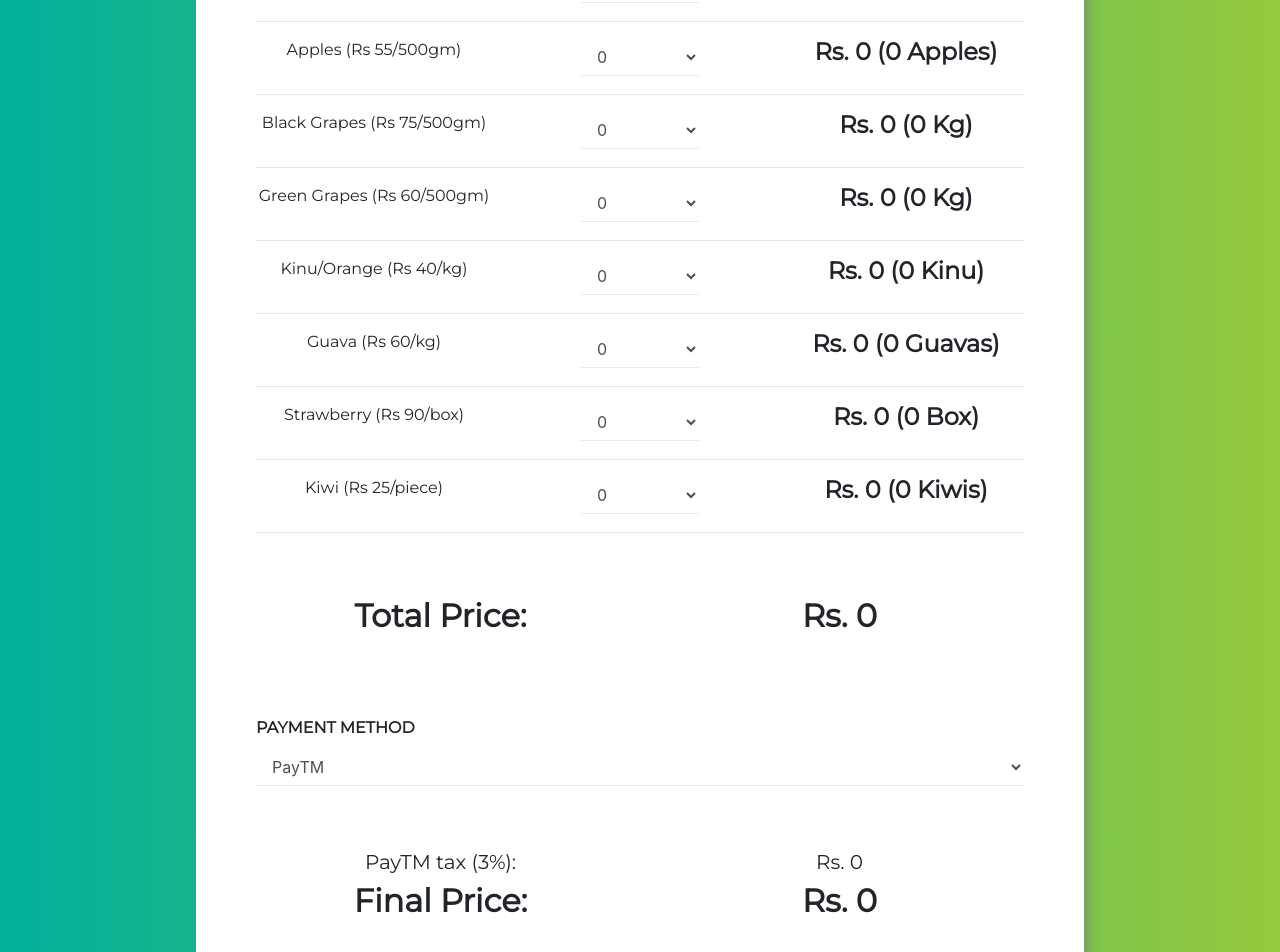
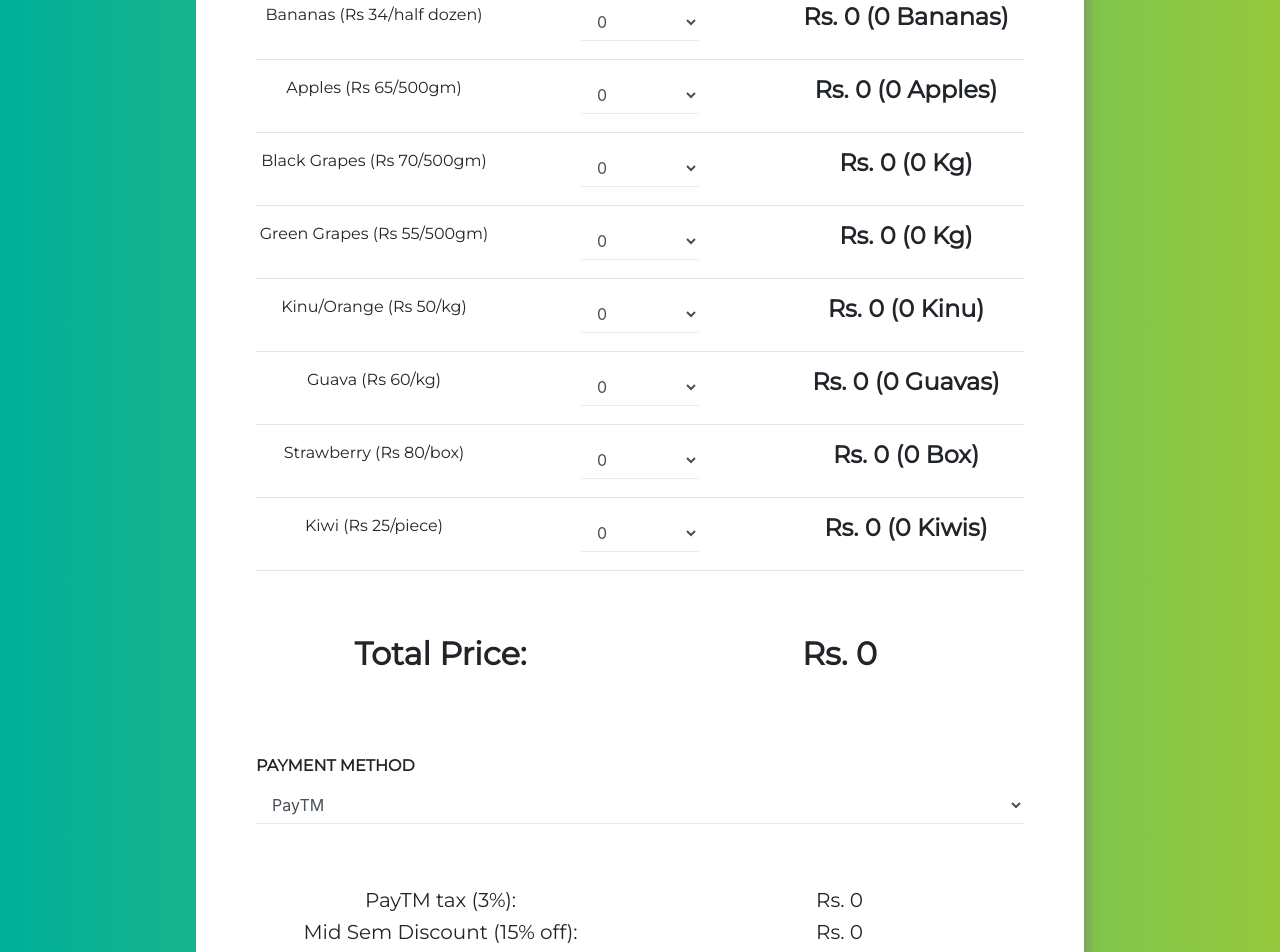
Before and after one commit to shivank1234/Fruitbasket, a React (Create React App) app: page / in a window 1280 px wide. Shown: the part 945-1897 px from the top of the page. Built offline with nearby package versions, Linux system fonts and the light colour scheme.

Commit message:
Start with create-react-app

```diff
--- a/src/App.js
+++ b/src/App.js
@@ -26,6 +26,33 @@ class App extends Component {
         }
   }
 
+  isDiscount = () => {
+    if(this.TotalPrice() > 200){
+      return (
+        <div class="row">
+          <div class="col">
+            <h5 class="text-center">Mid Sem Discount (15% off): </h5>
+          </div>
+          <div class="col">
+          <h5 class="text-center">Rs. {this.TotalPrice()*0.15}</h5>
+          </div>
+        </div>
+      );
+    }
+    else{
+      return (
+        <div class="row">
+          <div class="col">
+            <h5 class="text-center">Mid Sem Discount (15% off): </h5>
+          </div>
+          <div class="col">
+          <h5 class="text-center">Rs. 0</h5>
+          </div>
+        </div>
+      );
+    }
+  }
+
   paymentMethod = () => {
       if(this.state.method == "PayTM"){
       return (
@@ -39,6 +66,7 @@ class App extends Component {
           <h5 class="text-center">Rs. {this.TaxPrice()}</h5>
           </div>
         </div>
+        {this.isDiscount()}
         <div class="row">
           <div class="col">
             <h2 class="text-center">Final Price: </h2>
@@ -59,6 +87,7 @@ class App extends Component {
       return (
         <div>
         <br/>
+        {this.isDiscount()}
         <div class="row">
           <div class="col">
             <h2 class="text-center">Final Price: </h2>
@@ -80,6 +109,7 @@ class App extends Component {
       return (
         <div>
         <br/>
+        {this.isDiscount()}
         <div class="row">
           <div class="col">
             <h2 class="text-center">Final Price: </h2>
@@ -101,6 +131,7 @@ class App extends Component {
       return (
         <div>
         <br/>
+        {this.isDiscount()}
         <div class="row">
           <div class="col">
             <h2 class="text-center">Final Price: </h2>
@@ -121,31 +152,31 @@ class App extends Component {
   }
 
   bananaPrice = () => {
-    return this.state.bananas * 33;
+    return this.state.bananas * 34;
   }
   bananaQty = () => {
     return this.state.bananas * 6;
   }
   applePrice = () => {
-    return this.state.apples * 55;
+    return this.state.apples * 65;
   }
   appleQty = () => {
     return Math.floor(this.state.apples * 2.5);
   }
   GrapesBPrice = () => {
-    return this.state.grapes_b * 75;
+    return this.state.grapes_b * 70;
   }
   GrapesBQty = () => {
     return (this.state.grapes_b * 0.5);
   }
   GrapesGPrice = () => {
-    return this.state.grapes_g * 60;
+    return this.state.grapes_g * 55;
   }
   GrapesGQty = () => {
     return (this.state.grapes_g * 0.5);
   }
   KinuPrice = () => {
-    return this.state.kinu * 40;
+    return this.state.kinu * 50;
   }
   KinuQty = () => {
     return this.state.kinu * 5;
@@ -157,7 +188,7 @@ class App extends Component {
     return this.state.guava * 5;
   }
   StrawberryPrice = () => {
-    return this.state.strawberry * 90;
+    return this.state.strawberry * 80;
   }
   StrawberryQty = () => {
     return this.state.strawberry;
@@ -172,11 +203,15 @@ class App extends Component {
     return this.bananaPrice() + this.applePrice() + this.GrapesBPrice() + this.GrapesGPrice() + this.KinuPrice() + this.GuavaPrice() + this.StrawberryPrice() + this.KiwiPrice();
   }
   CumTotalPrice = () => {
+    var discount = 1;
+    if(this.TotalPrice() > 200){
+      discount = 0.85
+    }
     if(this.state.method == "PayTM"){
-    return Math.ceil(this.TotalPrice() + this.TaxPrice());
+    return Math.ceil(this.TotalPrice()*discount + this.TaxPrice());
   }
   else{
-    return this.TotalPrice();
+    return this.TotalPrice()*discount;
   }
   }
   TaxPrice = () => {
@@ -251,6 +286,7 @@ class App extends Component {
           <div class="logo"></div>
           <br />
           <h1 class="text-center display-4">Your Fruit Basket Order</h1>
+          <h2 class="text-center" style={{"font-size":"25px"}}>Special Midsem Offer! - 15% off on order above Rs 200</h2>
           <hr /><br/>
           <form action="https://docs.google.com/forms/d/e/1FAIpQLSeK8sYEwxuSmUiRxapBaZvq7Kqf7SZAmfxMmUxd74UfLFtZFA/formResponse" target="_self" method="POST">
             <div class="form-group">
@@ -290,7 +326,7 @@ class App extends Component {
             <br />
             <div class="row">
               <div class='col-xs-6 col-md-4'>
-                <p class="text-center">Bananas (Rs 33/half dozen)</p>
+                <p class="text-center">Bananas (Rs 34/half dozen)</p>
               </div>
               <div class='col-xs-6 col-md-4'>
                 <select class="form-control" id="exampleFormControlSelect1" value={this.state.bananas} style={{"width":"50%","display":"block","margin":"auto"}} onChange={this.getbananas}>
@@ -315,7 +351,7 @@ class App extends Component {
 
             <div class="row">
               <div class='col-xs-6 col-md-4'>
-                <p class="text-center">Apples (Rs 55/500gm)</p>
+                <p class="text-center">Apples (Rs 65/500gm)</p>
               </div>
               <div class='col-xs-6 col-md-4'>
                 <select class="form-control" id="exampleFormControlSelect1" value={this.state.apples} style={{"width":"50%","display":"block","margin":"auto"}} onChange={this.getapples}>
@@ -340,7 +376,7 @@ class App extends Component {
 
             <div class="row">
               <div class='col-xs-6 col-md-4'>
-                <p class="text-center">Black Grapes (Rs 75/500gm)</p>
+                <p class="text-center">Black Grapes (Rs 70/500gm)</p>
               </div>
               <div class='col-xs-6 col-md-4'>
                 <select class="form-control" id="exampleFormControlSelect1" name='entry.578303012' value={this.state.grapes_b} style={{"width":"50%","display":"block","margin":"auto"}} onChange={this.getgrapesB}>
@@ -364,7 +400,7 @@ class App extends Component {
 
             <div class="row">
               <div class='col-xs-6 col-md-4'>
-                <p class="text-center">Green Grapes (Rs 60/500gm)</p>
+                <p class="text-center">Green Grapes (Rs 55/500gm)</p>
               </div>
               <div class='col-xs-6 col-md-4'>
                 <select class="form-control" id="exampleFormControlSelect1" name='entry.650915965' value={this.state.grapes_g} style={{"width":"50%","display":"block","margin":"auto"}} onChange={this.getgrapesG}>
@@ -388,7 +424,7 @@ class App extends Component {
 
             <div class="row">
               <div class='col-xs-6 col-md-4'>
-                <p class="text-center">Kinu/Orange (Rs 40/kg)</p>
+                <p class="text-center">Kinu/Orange (Rs 50/kg)</p>
               </div>
               <div class='col-xs-6 col-md-4'>
                 <select class="form-control" id="exampleFormControlSelect1" value={this.state.kinu} style={{"width":"50%","display":"block","margin":"auto"}} onChange={this.getKinu}>
@@ -438,7 +474,7 @@ class App extends Component {
 
             <div class="row">
               <div class='col-xs-6 col-md-4'>
-                <p class="text-center">Strawberry (Rs 90/box)</p>
+                <p class="text-center">Strawberry (Rs 80/box)</p>
               </div>
               <div class='col-xs-6 col-md-4'>
                 <select class="form-control" id="exampleFormControlSelect1" value={this.state.strawberry} style={{"width":"50%","display":"block","margin":"auto"}} onChange={this.getStrawberry}>
```
